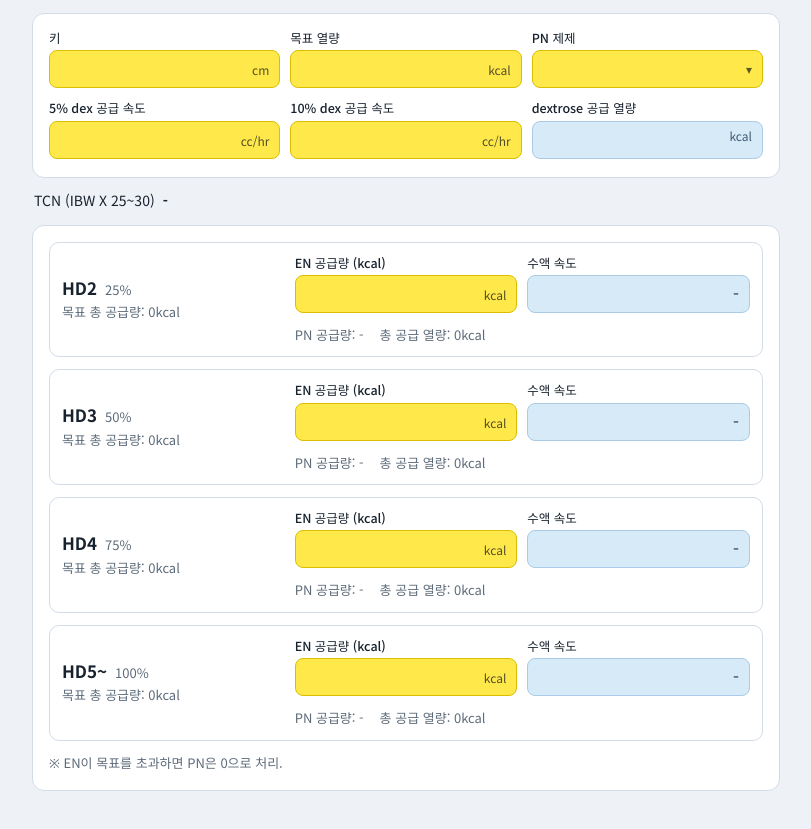
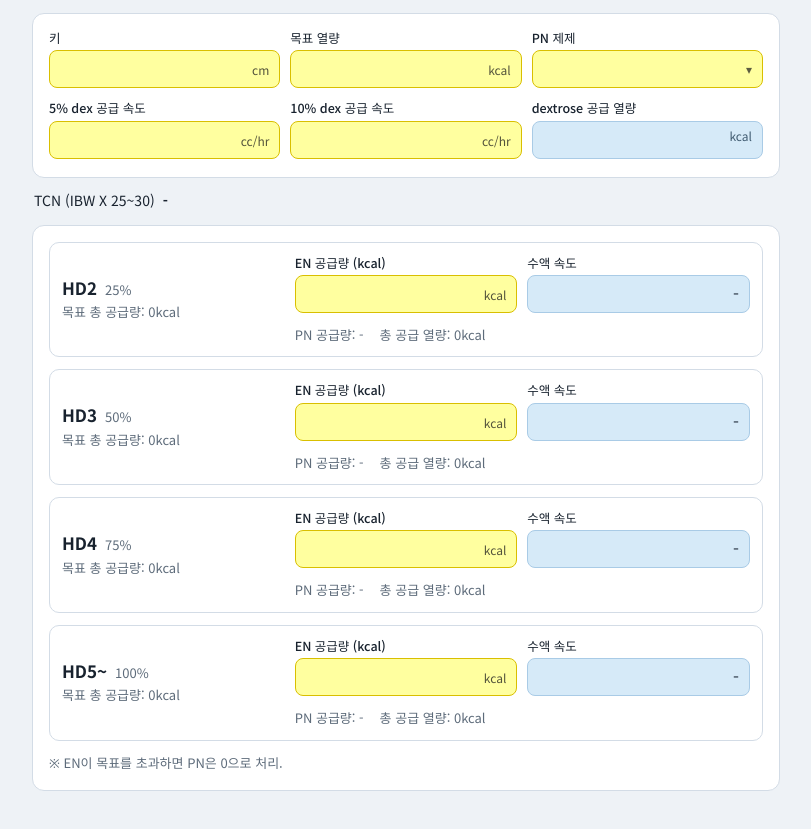
Before and after one commit to heejin0203/PN_calculator, a plain HTML site: page index.html in a window 1280 px wide. Shown: the part 111-940 px from the top of the page, without its empty margins (234-1045 px from the left). Drawn offline with Linux system fonts and the light colour scheme.

Commit message:
Update index.html

```diff
--- a/index.html
+++ b/index.html
@@ -22,7 +22,7 @@
   padding-bottom:env(safe-area-inset-bottom,0px);
   --bg:#eef2f6; --card:#ffffff; --ink:#18222e; --muted:#5d6b7a; --line:#d3dce6;
   --navy:#1F4E78;
-  --in:#FFE94A; --in-ink:#1a1a1a; --in-line:#d9bf00;
+  --in:#FFFF9F; --in-ink:#1a1a1a; --in-line:#d9bf00;
   --out:#D6EAF8; --out-ink:#0f2c44; --out-line:#a9cbe6;
   color-scheme:light;
 }
```
